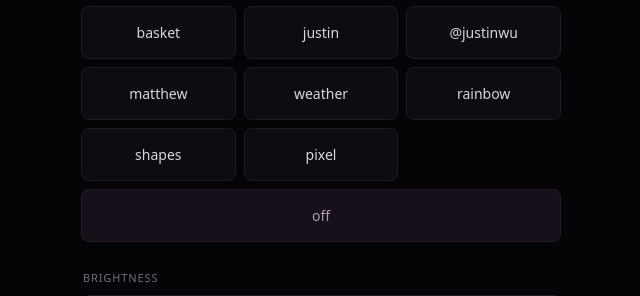
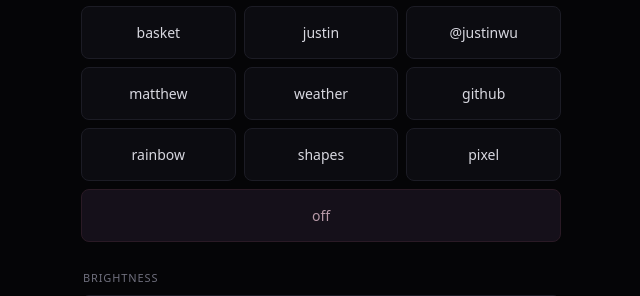
Before and after one commit to petersenmatthew/led-display-test, a Flask app: page / in a window 1280 px wide. Shown: the part 431-727 px from the top of the page, without its empty margins (319-959 px from the left). Run offline with Flask 3, Linux system fonts and the light colour scheme; parts of the project's set-up code (start-up, migrations or seed data) failed here and were passed over.

Commit message:
add gh contribs tocontrol panel

```diff
--- a/web/app.py
+++ b/web/app.py
@@ -29,6 +29,7 @@ _instance_lock = None
 ALLOWED_MODES = {
     "basket",
     "carousel",
+    "github_contributions",
     "hello",
     "jaylen",
     "justin",
--- a/web/mqtt_listener.py
+++ b/web/mqtt_listener.py
@@ -33,6 +33,7 @@ LOCK_FILE = Path("/tmp/led-listener.lock")
 ALLOWED_MODES = {
     "basket",
     "carousel",
+    "github_contributions",
     "hello",
     "jaylen",
     "justin",
--- a/web/templates/index.html
+++ b/web/templates/index.html
@@ -256,6 +256,7 @@
         <button class="mode" data-mode="justinwu">@justinwu</button>
         <button class="mode" data-mode="matthew">matthew</button>
         <button class="mode" data-mode="weather">weather</button>
+        <button class="mode" data-mode="github_contributions">github</button>
         <button class="mode" data-mode="rainbow">rainbow</button>
         <button class="mode" data-mode="shapes">shapes</button>
         <button class="mode" data-mode="pixel">pixel</button>
```
Also changed, not shown: CLAUDE.md (+2 -0 lines).
